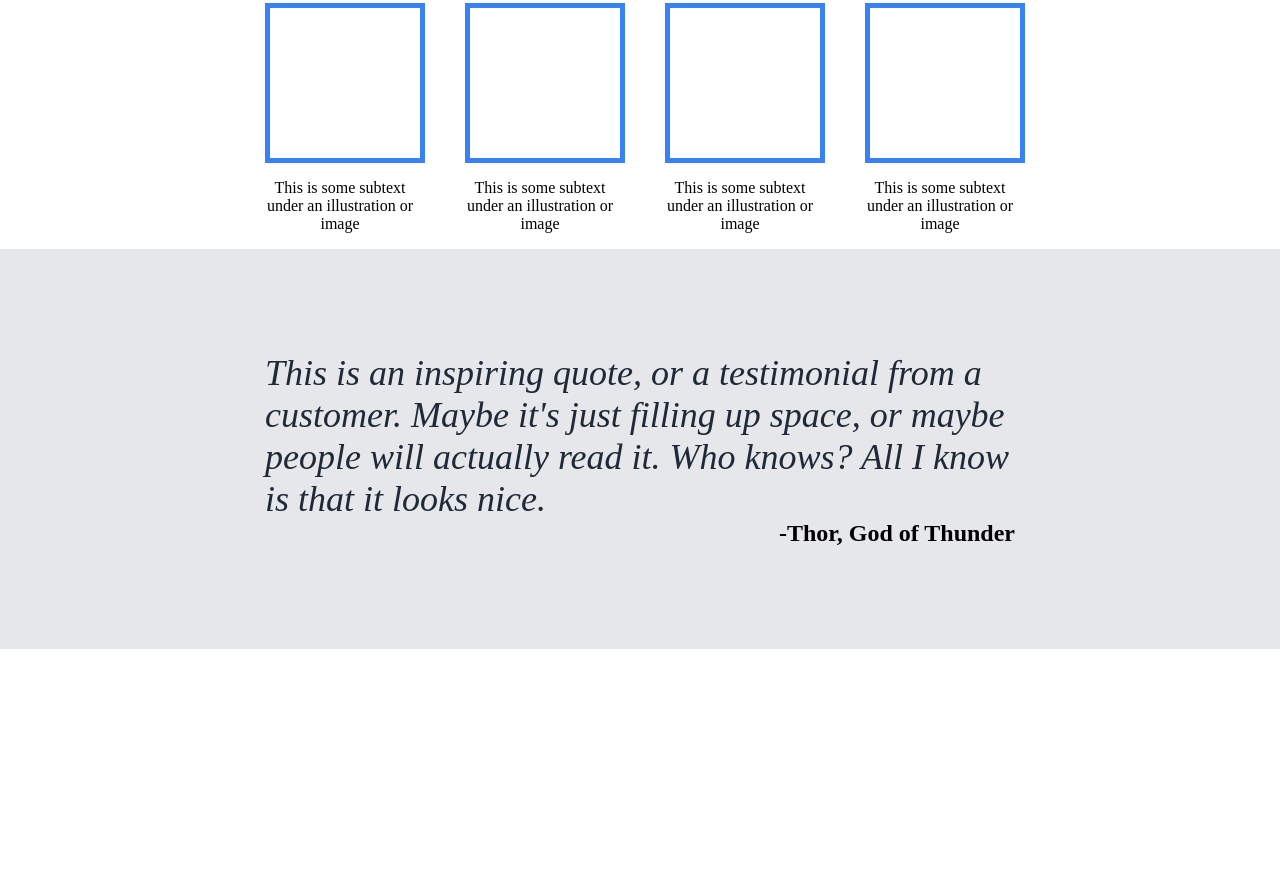
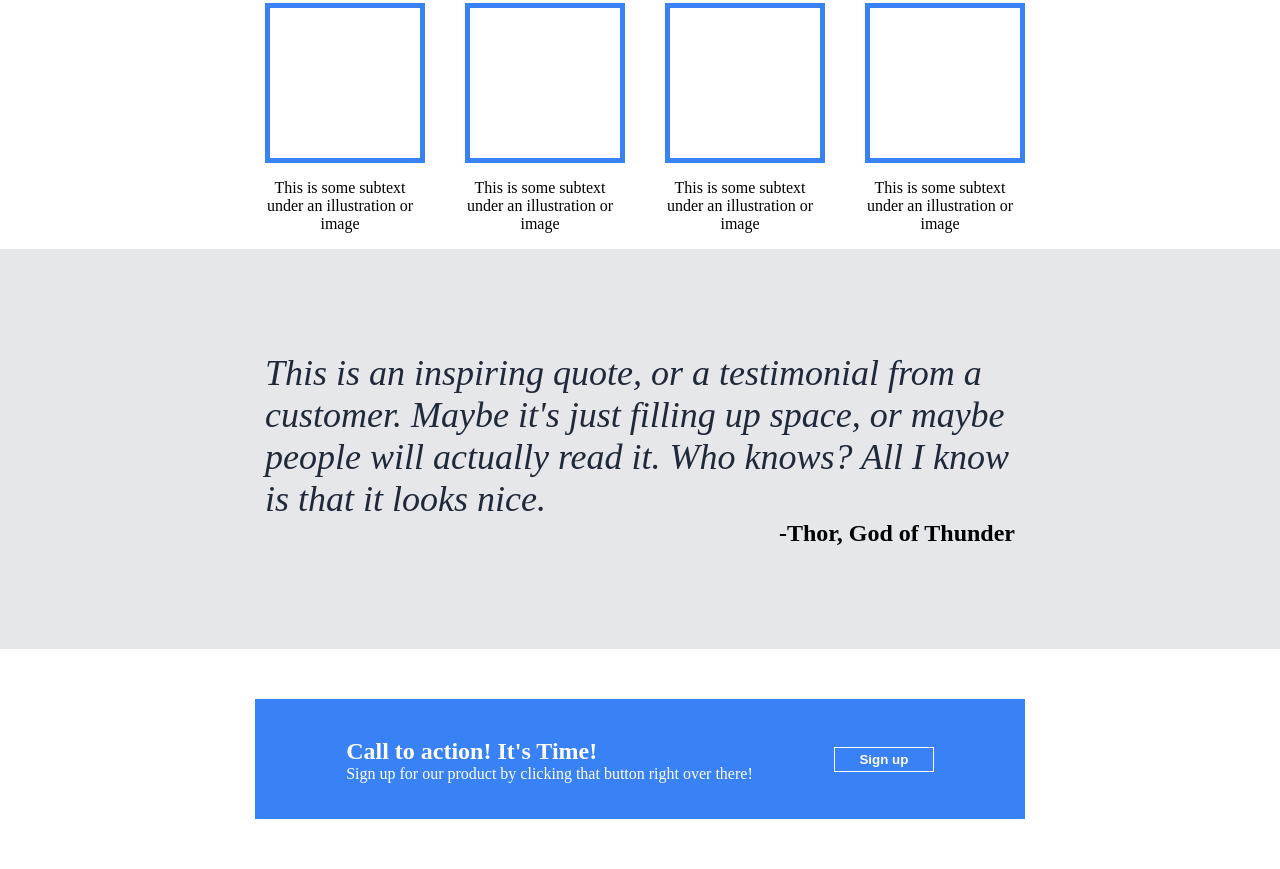
Before and after one commit to JustJunior821/landing-page, a plain HTML site: page index.html in a window 1280 px wide. Shown: the part 514-1383 px from the top of the page. Before the commit the page ends 1163 px from the top, so only its background shows below. Drawn offline with Linux system fonts and the light colour scheme.

Commit message:
Completed the skeleton of the fourth section
formatting and raw functionality completed: update text and borders

```diff
--- a/index.html
+++ b/index.html
@@ -22,7 +22,7 @@
             <p>This websire has some subtext that goes here under the main title.
                 It's a smaller font and the color is lower contrast.
             </p>
-            <a href="https://www.uclaacm.com/"><button>Sign up</button></a>
+            <a href="https://www.uclaacm.com/" target="_blank"><button>Sign up</button></a>
 
         </div>
         <img src="img/dog.jpeg">
@@ -64,6 +64,14 @@
         <p>-Thor, God of Thunder</p>
         </div>
     </div>
-</div>
+
+    <div class="fourth">
+        <div class="fourth_content">
+            <div class="fourth_text">
+                <h2>Call to action! It's Time!</h2>
+                <p>Sign up for our product by clicking that button right over there!</p>
+            </div>
+           <a href="https://www.uclaacm.com/" target="_blank"> <button>Sign up</button> </a>
+    </div>
 </body>
 </html>
--- a/styles.css
+++ b/styles.css
@@ -142,6 +142,34 @@ button {
 
 /* Fourth Section */
 
+.fourth {
+    background-color: white;
+    color: white;
+    display: flex;
+    justify-content: center;
+    padding: 50px 0px;
+}
+
+.fourth_content {
+    background-color:#3882F6;
+    display: flex;
+    justify-content: space-evenly;
+    align-items: center;
+    padding: 10px;
+    width: 750px;
+    height: 100px;
+}
+
+.fourth_text h2 {
+    margin-bottom: 0px;
+}
+
+.fourth_text p {
+    margin-top: 0px;
+}
+.fourth_content button {
+    border: 1px solid white;
+}
 
 
 /* Footer */
```
